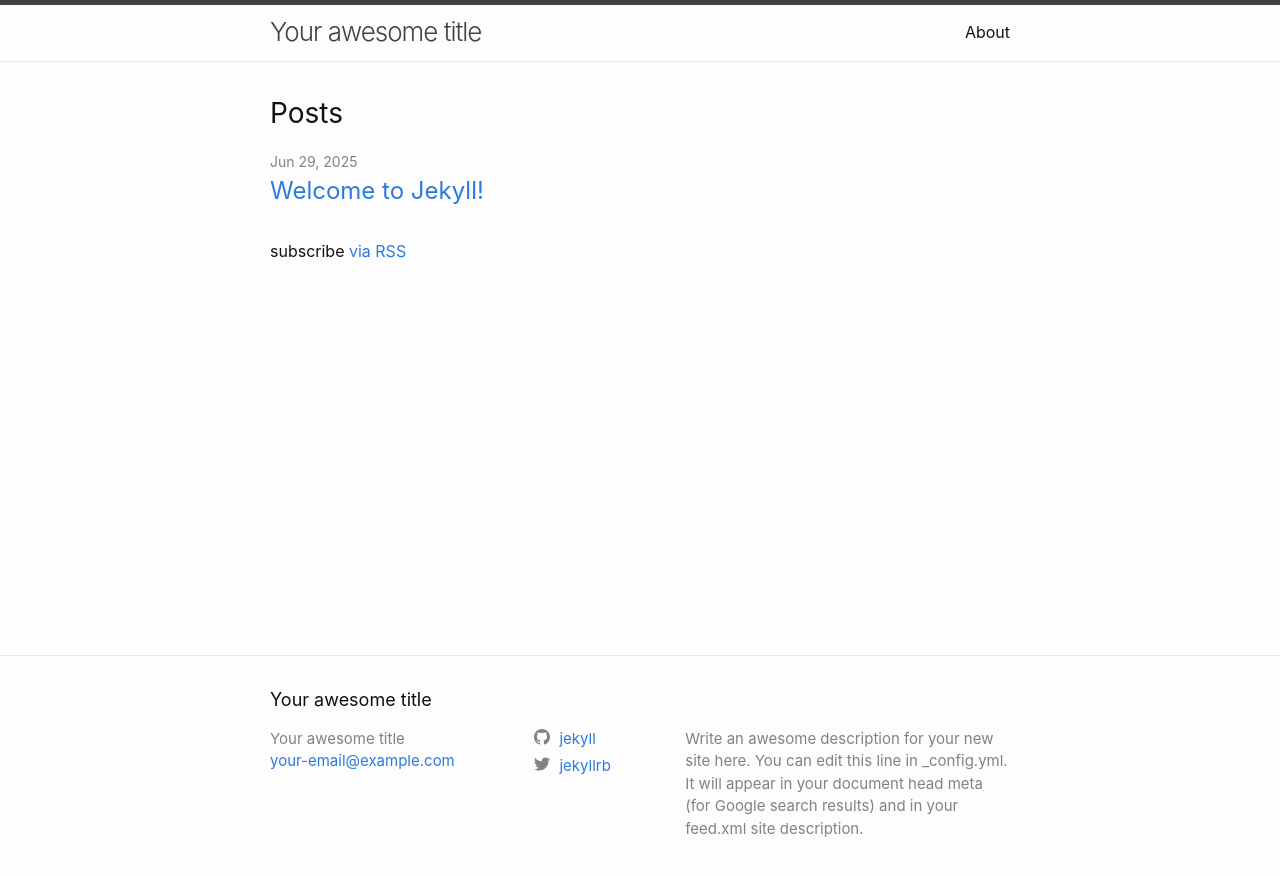
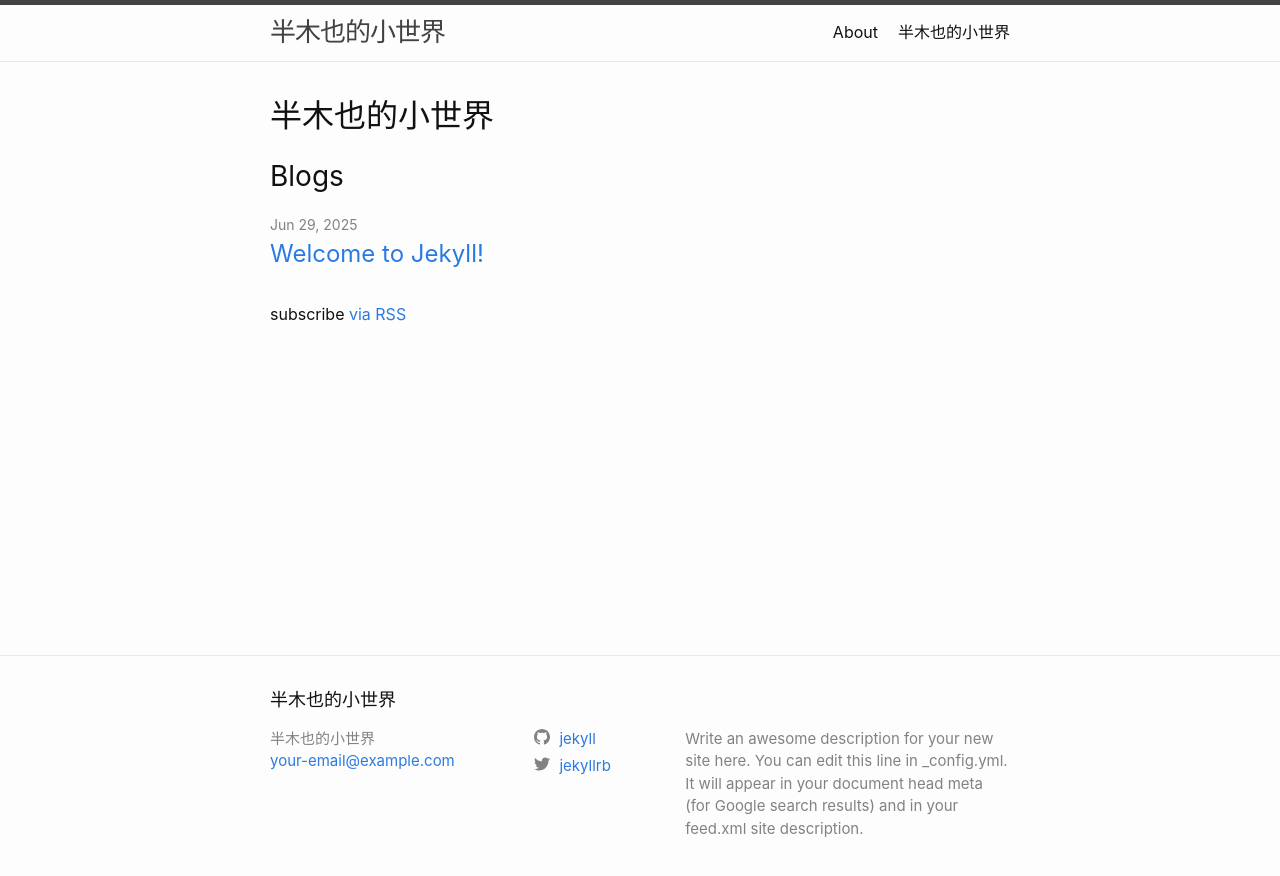
Before and after one commit to BanMuye/banmuye.github.io, a Jekyll site: the page built from index.markdown, in a window 1280 px wide. Shown: the top 876 px of the page. Built offline with Jekyll 4.4.1, drawn with Linux system fonts in a browser that asks for light colours.

Commit message:
start write draft

```diff
--- a/_config.yml
+++ b/_config.yml
@@ -18,7 +18,7 @@
 # You can create any custom variable you would like, and they will be accessible
 # in the templates via {{ site.myvariable }}.
 
-title: Your awesome title
+title: 半木也的小世界
 email: your-email@example.com
 description: >- # this means to ignore newlines until "baseurl:"
   Write an awesome description for your new site here. You can edit this
--- a/index.markdown
+++ b/index.markdown
@@ -3,4 +3,7 @@
 # To modify the layout, see https://jekyllrb.com/docs/themes/#overriding-theme-defaults
 
 layout: home
+title: 半木也的小世界
+list_title: Blogs
+
 ---
```
